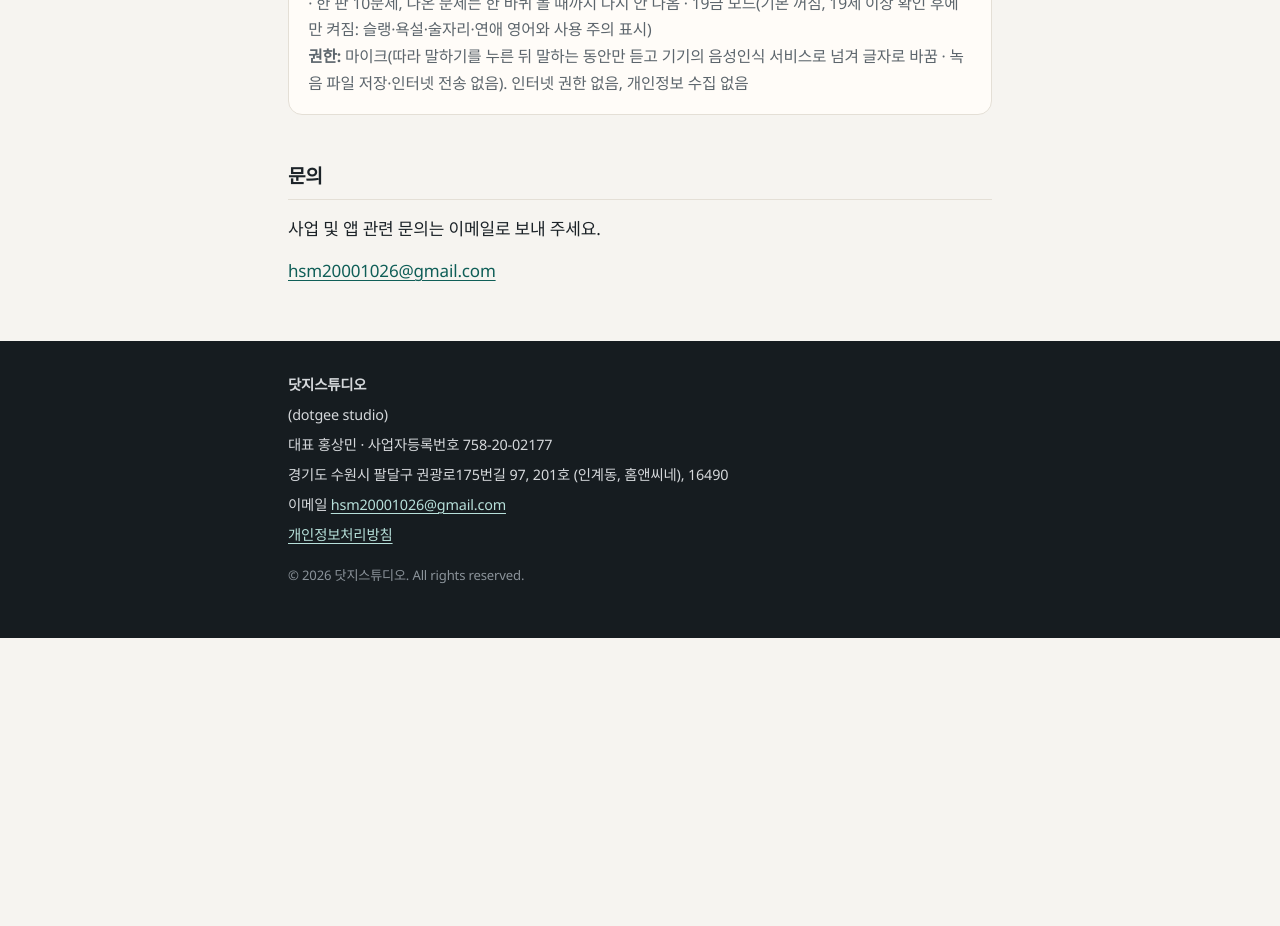
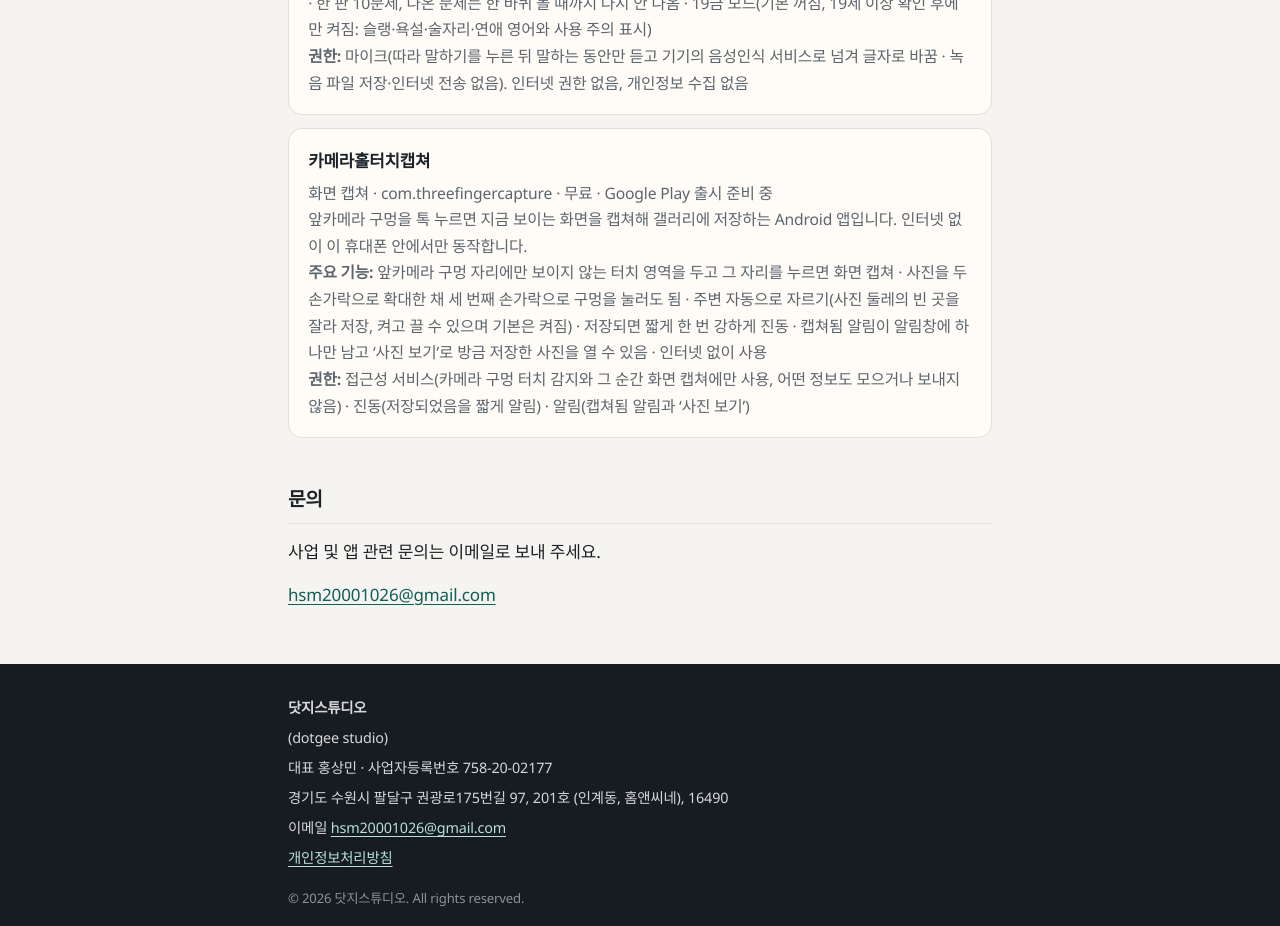
Before and after one commit to sejongfnc-code/dotgee, a plain HTML site: page index.html in a window 1280 px wide. Shown: the part 2100-3026 px from the top of the page. Before the commit the page ends 2738 px from the top, so only its background shows below. Drawn offline with Linux system fonts and the light colour scheme.

Commit message:
앱: 카메라홀터치캡쳐(21.0.4) 추가
Play 스토어용 기능과 권한만 적음. 다른 앱 항목과 다른 파일은 그대로 둠.

```diff
--- a/index.html
+++ b/index.html
@@ -108,6 +108,13 @@
             <p><strong>주요 기능:</strong> 초급·중급·고급·프로반(업무·의료·법률·IT·경제 용어가 섞인 긴 회화 문장) · 단어 다음에 그 단어가 들어간 문장 · 남자 쌤/여자 쌤 목소리로 들어보기 · 따라 말하기 발음 점수 · 한국어 뜻과 한글 발음 표시 · 한 판 10문제, 나온 문제는 한 바퀴 돌 때까지 다시 안 나옴 · 19금 모드(기본 꺼짐, 19세 이상 확인 후에만 켜짐: 슬랭·욕설·술자리·연애 영어와 사용 주의 표시)</p>
             <p><strong>권한:</strong> 마이크(따라 말하기를 누른 뒤 말하는 동안만 듣고 기기의 음성인식 서비스로 넘겨 글자로 바꿈 · 녹음 파일 저장·인터넷 전송 없음). 인터넷 권한 없음, 개인정보 수집 없음</p>
           </li>
+          <li id="camerahole-touch-capture">
+            <h3>카메라홀터치캡쳐</h3>
+            <p class="app-meta">화면 캡쳐 · com.threefingercapture · 무료 · Google Play 출시 준비 중</p>
+            <p>앞카메라 구멍을 톡 누르면 지금 보이는 화면을 캡쳐해 갤러리에 저장하는 Android 앱입니다. 인터넷 없이 이 휴대폰 안에서만 동작합니다.</p>
+            <p><strong>주요 기능:</strong> 앞카메라 구멍 자리에만 보이지 않는 터치 영역을 두고 그 자리를 누르면 화면 캡쳐 · 사진을 두 손가락으로 확대한 채 세 번째 손가락으로 구멍을 눌러도 됨 · 주변 자동으로 자르기(사진 둘레의 빈 곳을 잘라 저장, 켜고 끌 수 있으며 기본은 켜짐) · 저장되면 짧게 한 번 강하게 진동 · 캡쳐됨 알림이 알림창에 하나만 남고 ‘사진 보기’로 방금 저장한 사진을 열 수 있음 · 인터넷 없이 사용</p>
+            <p><strong>권한:</strong> 접근성 서비스(카메라 구멍 터치 감지와 그 순간 화면 캡쳐에만 사용, 어떤 정보도 모으거나 보내지 않음) · 진동(저장되었음을 짧게 알림) · 알림(캡쳐됨 알림과 ‘사진 보기’)</p>
+          </li>
         </ul>
       </div>
     </section>
```
